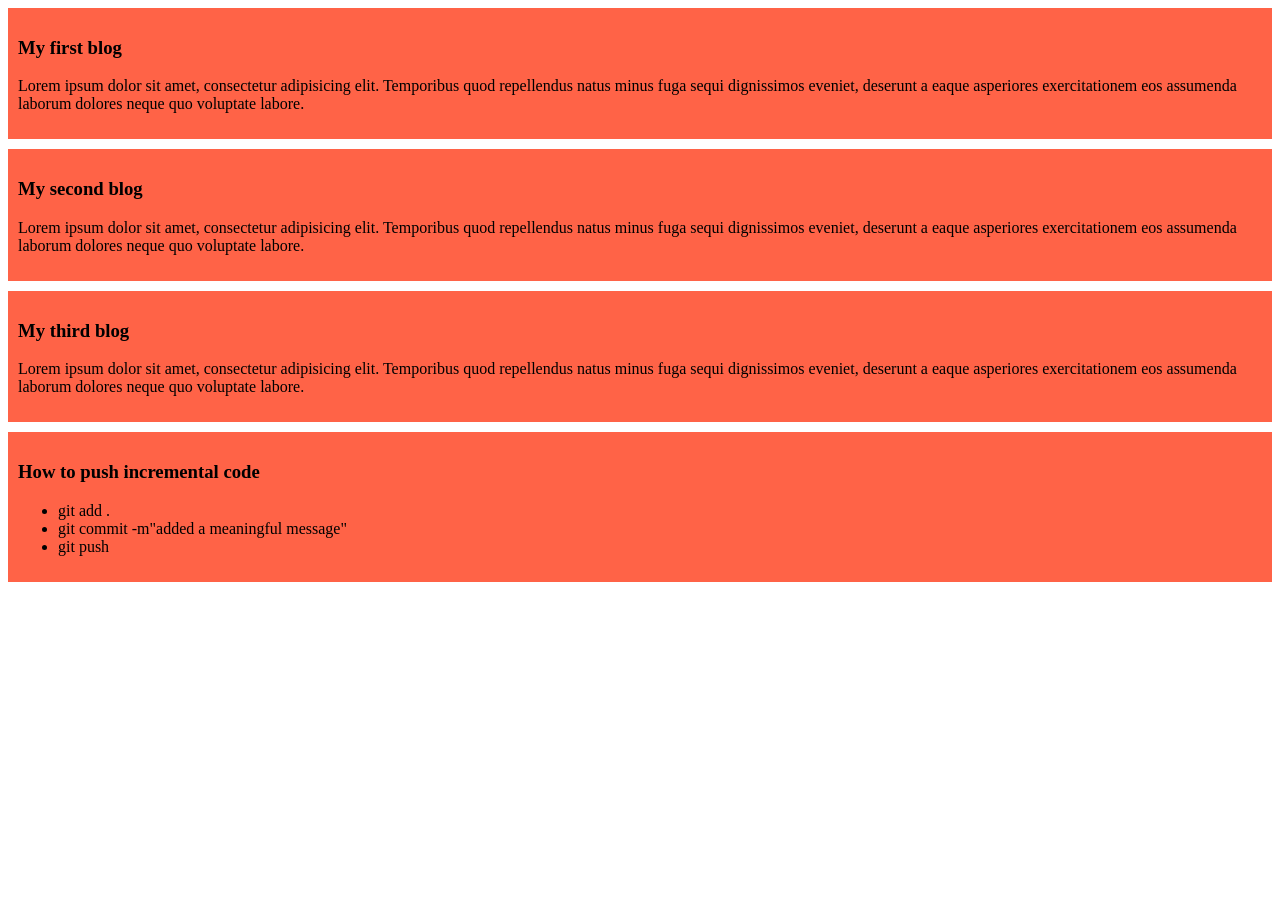
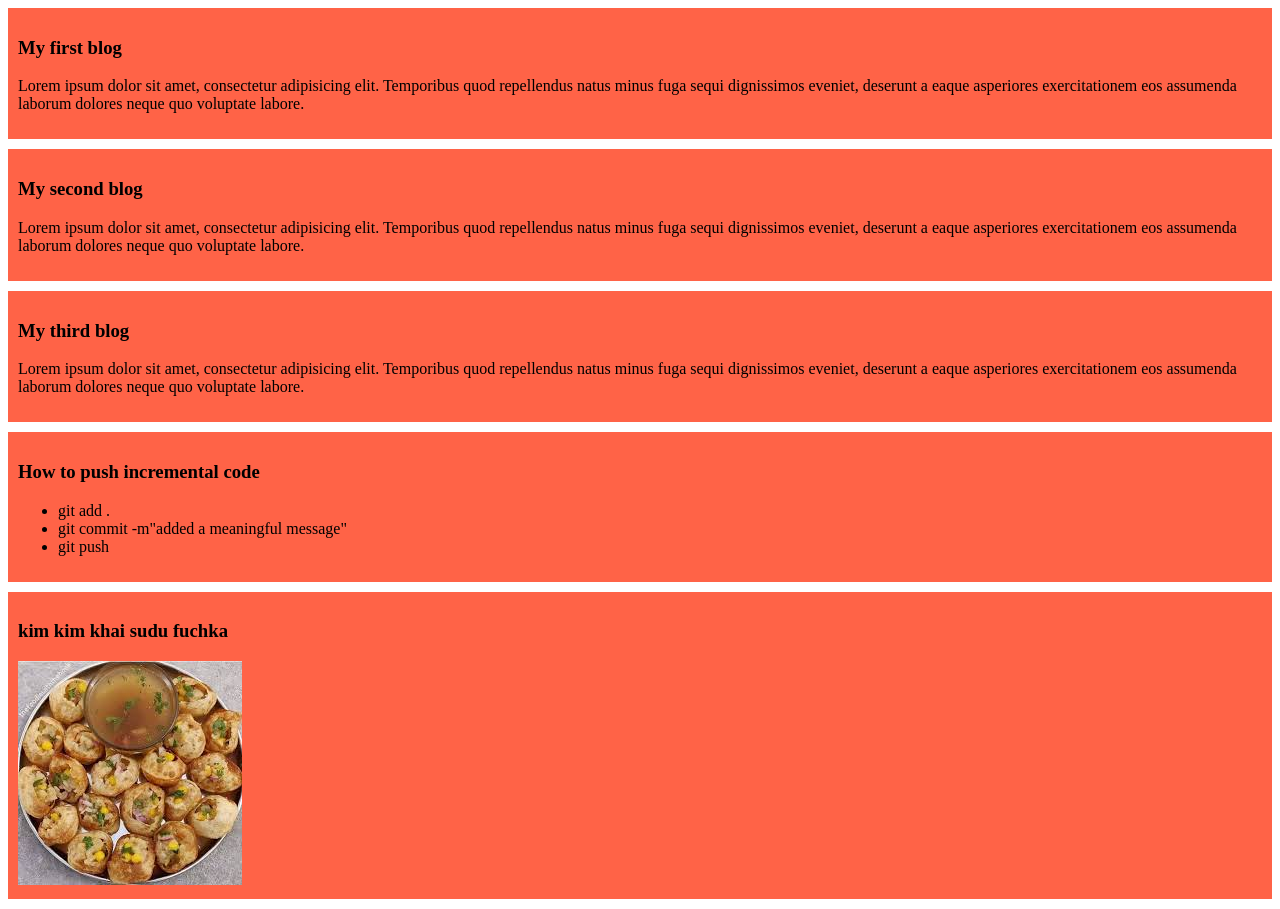
Before and after one commit to yasmin595/my-normal-website, a plain HTML site: page index.html in a window 1280 px wide. Before the commit the page ends 800 px from the top, so only its background shows below. Drawn offline with Linux system fonts and the light colour scheme.

Commit message:
added with fuchka

```diff
--- a/index.html
+++ b/index.html
@@ -29,5 +29,10 @@
         <li>git push</li>
     </ul>
 </div>
+<div>
+    <h3>kim kim khai sudu fuchka</h3>
+    <img src="kim.jpg" alt="">
+
+</div>
 </body>
 </html>
```
Also changed, not shown: kim.jpg (added).
